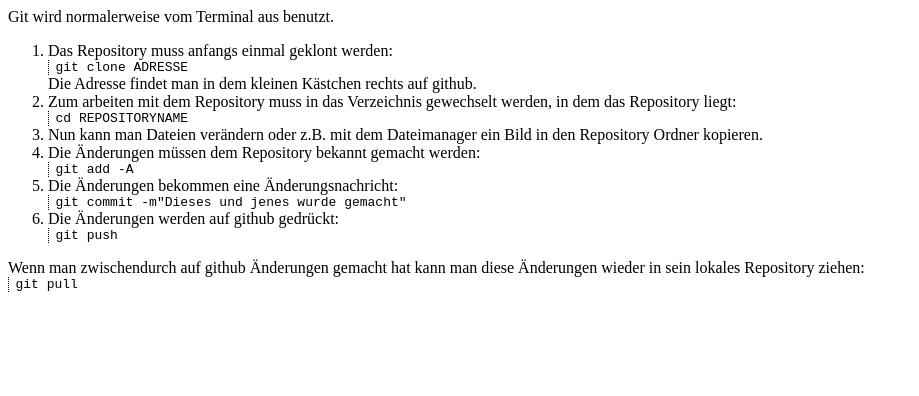
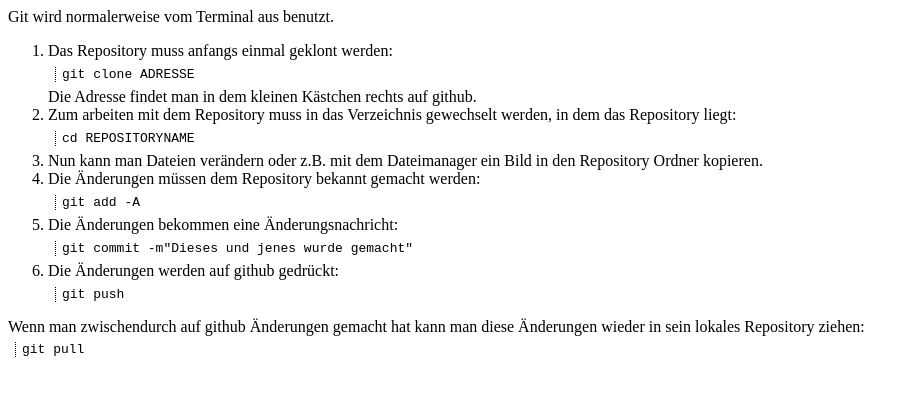
Before and after one commit to thkoch2001/thkoch2001.github.io, a plain HTML site: page git-hilfe.html in a window 1280 px wide. Shown: the whole page, without its empty margins (0-919 px from the left). Drawn offline with Linux system fonts and the light colour scheme.

Commit message:
fix margin declaration

```diff
--- a/git-hilfe.html
+++ b/git-hilfe.html
@@ -6,7 +6,7 @@
     <style>
       code {
         display: block;
-        margin: 0.5 em;
+        margin: .5em;
         border-left: 1px dotted black;
         padding-left: .5em;
       }
```
